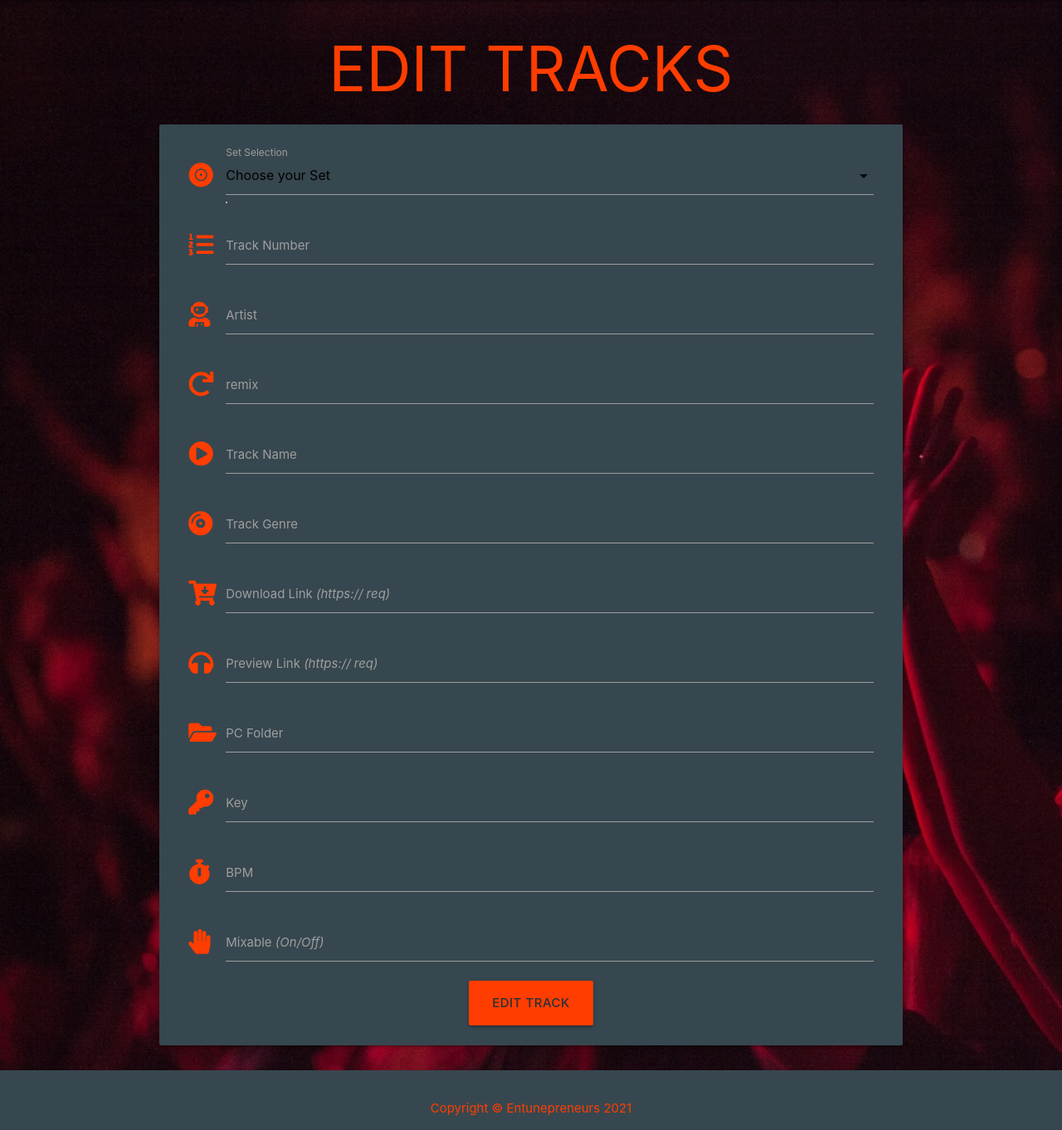
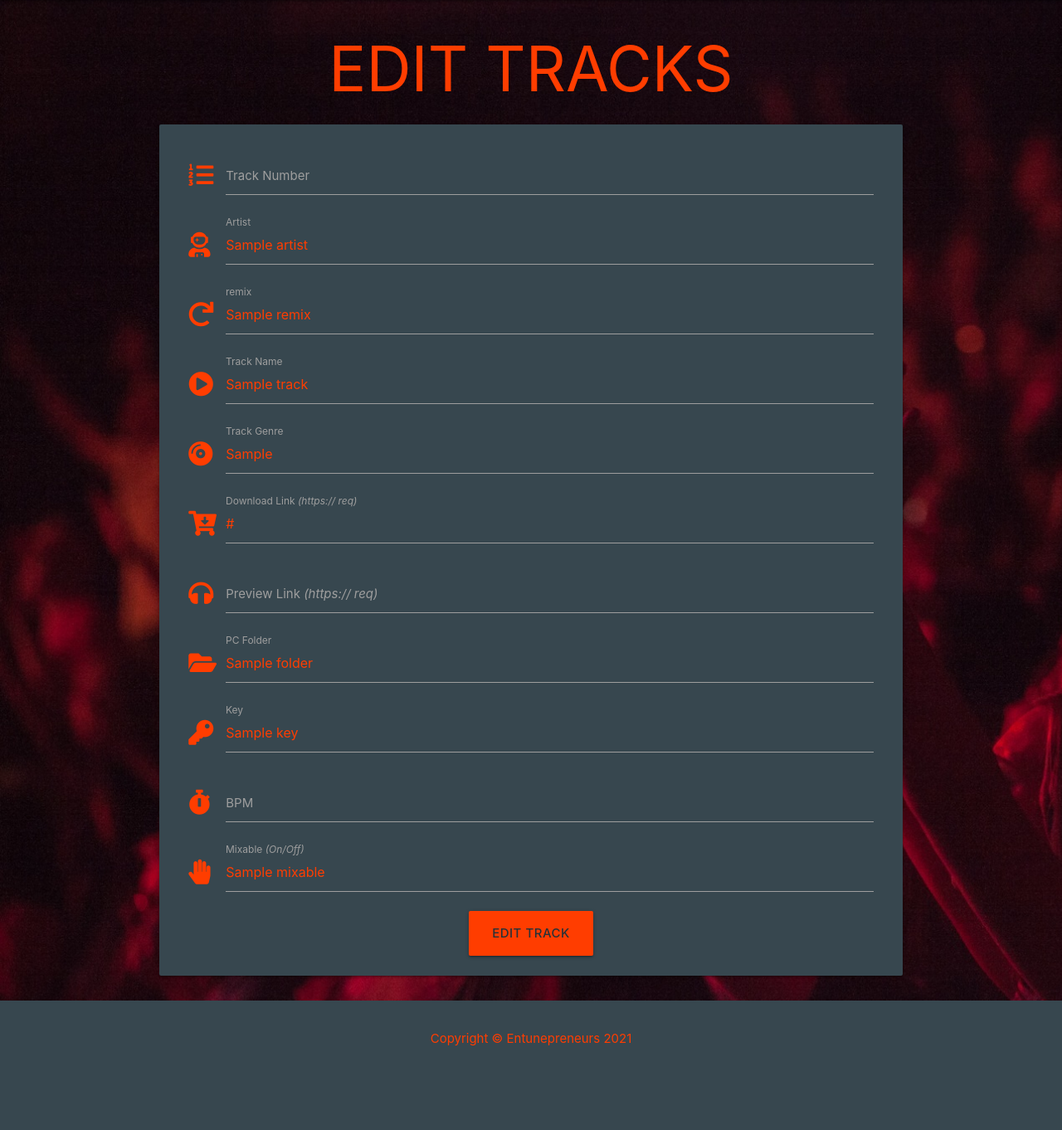
Before and after one commit to Code-Institute-Submissions/TobinStonelake-entunepreneurs_AprResub, a Flask app: template templates/edit_tracks.html in a window 1280 px wide. Shown: the part 64-1426 px from the top of the page at 83% size. After the commit the page ends 1325 px from the top, so only its background shows below. Run offline with Flask 2, Linux system fonts and the light colour scheme; the template is opened without the code that fills it: most values are stand-ins (such as "Sample title", 1, 10 or a date in 2020); some libraries are stand-ins or nearby versions.

Commit message:
Added prefilled fields on edit track page

```diff
--- a/templates/edit_tracks.html
+++ b/templates/edit_tracks.html
@@ -7,26 +7,12 @@
 
     <div class="row card-panel blue-grey darken-3">
         <form class="col s12" method="POST" action="{{ url_for('edit_track', track_id=track._id) }}">
-            <div class="row">
-                <div class="input-field col s12">
-                    <i class="fas fa-record-vinyl prefix deep-orange-text text-accent-3"></i>
-                    <select id="set_name" name="set_name" class="validate" required>
-                        <option value="" disabled selected>Choose your Set</option>
-                        {% for selection in set_selector %}
-                            {% if session.user|lower == selection.uploaded_by|lower %}
-                                <option value="{{ selection.set_name }}">{{ selection.set_name }}</option>
-                            {% endif %}
-                        {% endfor %}
-                    </select>
-                    <label for="set_name">Set Selection</label>
-                </div>
-            </div>
             <!-- Track No -->
             <div class="row">
                 <div class="input-field col s12">
                     <i class="fas fa-list-ol prefix deep-orange-text text-accent-3"></i>
                     <input id="track_no" name="track_no" minlength="1" maxlength="500"
-                        type="number" class="validate deep-orange-text text-accent-3" required>
+                       value="{{ track.track_no }}" type="number" class="validate deep-orange-text text-accent-3" required>
                     <label for="track_no">Track Number</label>
                 </div>
             </div>
@@ -35,7 +21,7 @@
                 <div class="input-field col s12">
                     <i class="fas fa-user-astronaut prefix deep-orange-text text-accent-3"></i>
                     <input id="artist" name="artist" minlength="1" maxlength="50"
-                        type="text" class="validate deep-orange-text text-accent-3" required>
+                       value="{{ track.artist }}" type="text" class="validate deep-orange-text text-accent-3" required>
                     <label for="artist">Artist</label>
                 </div>
             </div>
@@ -44,7 +30,7 @@
                 <div class="input-field col s12">
                     <i class="fas fa-redo prefix deep-orange-text text-accent-3"></i>
                     <input id="remix" name="remix" minlength="1" maxlength="50"
-                        type="text" class="validate deep-orange-text text-accent-3">
+                        value="{{ track.remix }}" type="text" class="validate deep-orange-text text-accent-3">
                     <label for="remix">remix</label>
                 </div>
             </div>
@@ -53,7 +39,7 @@
                 <div class="input-field col s12">
                     <i class="fas fa-play-circle prefix deep-orange-text text-accent-3"></i>
                     <input id="track_name" name="track_name" minlength="1" maxlength="50"
-                        type="text" class="validate validate deep-orange-text text-accent-3" required>
+                        value="{{ track.track_name }}" type="text" class="validate validate deep-orange-text text-accent-3" required>
                     <label for="track_name">Track Name</label>
                 </div>
             </div>
@@ -62,7 +48,7 @@
                 <div class="input-field col s12">
                     <i class="fas fa-compact-disc prefix deep-orange-text text-accent-3"></i>
                     <input id="track_genre" name="track_genre" minlength="1" maxlength="50"
-                        type="text" class="validate validate deep-orange-text text-accent-3">
+                        value="{{ track.track_genre }}" type="text" class="validate validate deep-orange-text text-accent-3">
                     <label for="track_genre">Track Genre</label>
                 </div>
             </div>
@@ -71,7 +57,7 @@
                 <div class="input-field col s12">
                     <i class="fas fa-cart-arrow-down prefix deep-orange-text text-accent-3"></i>
                     <input id="download_link" name="download_link"
-                        type="text" class="validate validate deep-orange-text text-accent-3">
+                        value="{{ track.download_link }}" type="text" class="validate validate deep-orange-text text-accent-3">
                     <label for="download_link">Download Link <em>(https:// req)</em></label>
                 </div>
             </div>
@@ -80,7 +66,7 @@
                 <div class="input-field col s12">
                     <i class="fas fa-headphones prefix deep-orange-text text-accent-3"></i>
                     <input id="preview" name="preview"
-                        type="text" class="validate validate deep-orange-text text-accent-3">
+                        value="{{ track.preview }}" type="text" class="validate validate deep-orange-text text-accent-3">
                     <label for="preview">Preview Link <em>(https:// req)</em></label>
                 </div>
             </div>
@@ -89,7 +75,7 @@
                 <div class="input-field col s12">
                     <i class="fas fa-folder-open prefix deep-orange-text text-accent-3"></i>
                     <input id="folder" name="folder"
-                        type="text" class="validate validate deep-orange-text text-accent-3">
+                        value="{{ track.folder }}" type="text" class="validate validate deep-orange-text text-accent-3">
                     <label for="folder">PC Folder</label>
                 </div>
             </div>
@@ -98,7 +84,7 @@
                 <div class="input-field col s12">
                     <i class="fas fa-key prefix deep-orange-text text-accent-3"></i>
                     <input id="key" name="key"
-                        type="text" class="validate validate deep-orange-text text-accent-3">
+                        value="{{ track.key }}" type="text" class="validate validate deep-orange-text text-accent-3">
                     <label for="key">Key</label>
                 </div>
             </div>
@@ -107,7 +93,7 @@
                 <div class="input-field col s12">
                     <i class="fas fa-stopwatch prefix deep-orange-text text-accent-3"></i>
                     <input id="bpm" name="bpm"
-                        type="number" class="validate validate deep-orange-text text-accent-3">
+                        value="{{ track.bpm }}" type="number" class="validate validate deep-orange-text text-accent-3">
                     <label for="bpm">BPM</label>
                 </div>
             </div>
@@ -116,7 +102,7 @@
                 <div class="input-field col s12">
                     <i class="fas fa-hand-paper prefix deep-orange-text text-accent-3"></i>
                     <input id="mixable" name="mixable"
-                        type="text" class="validate validate deep-orange-text text-accent-3">
+                        value="{{ track.mixable }}" type="text" class="validate validate deep-orange-text text-accent-3">
                     <label for="mixable">Mixable <em>(On/Off)</em></label>
                 </div>
             </div>
```
